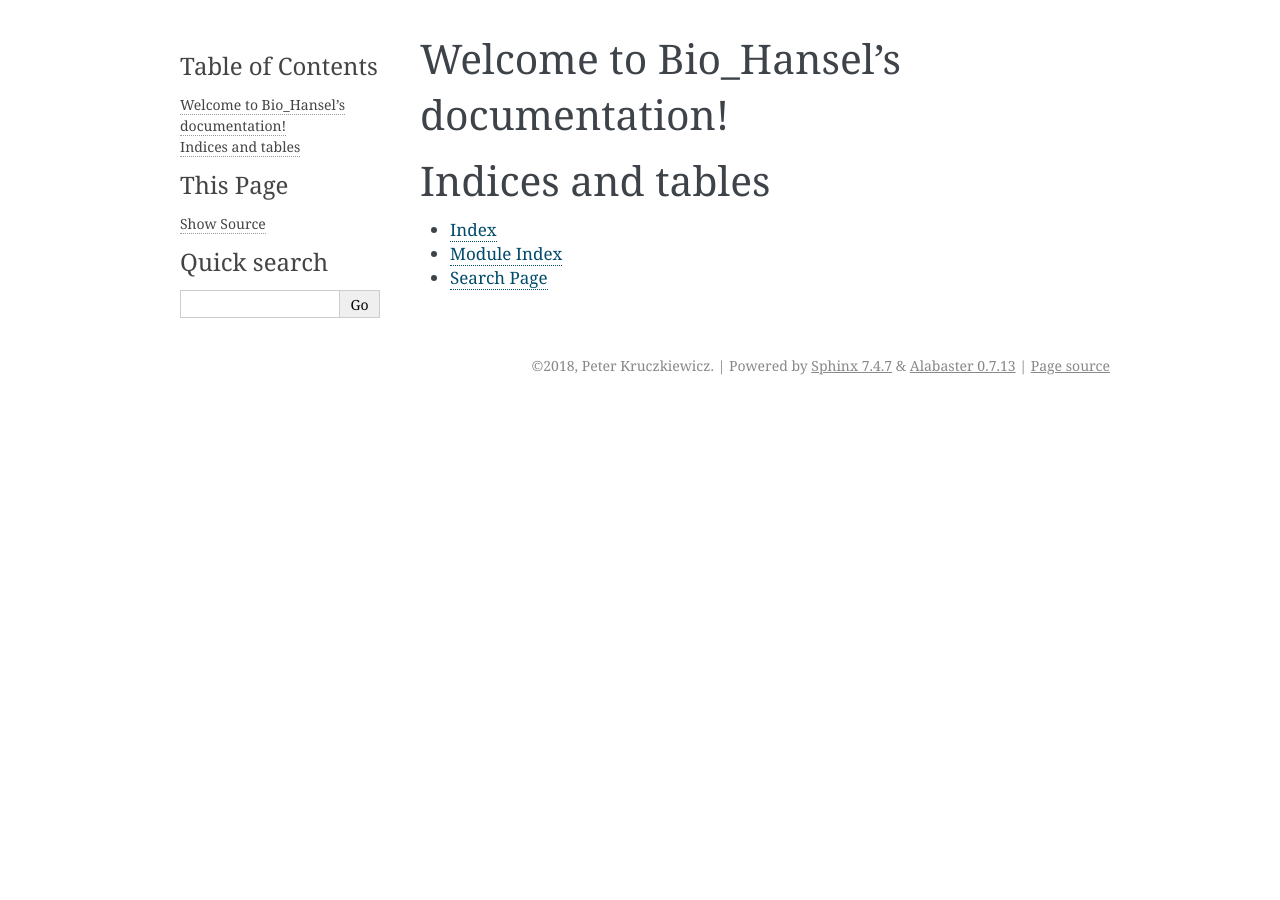
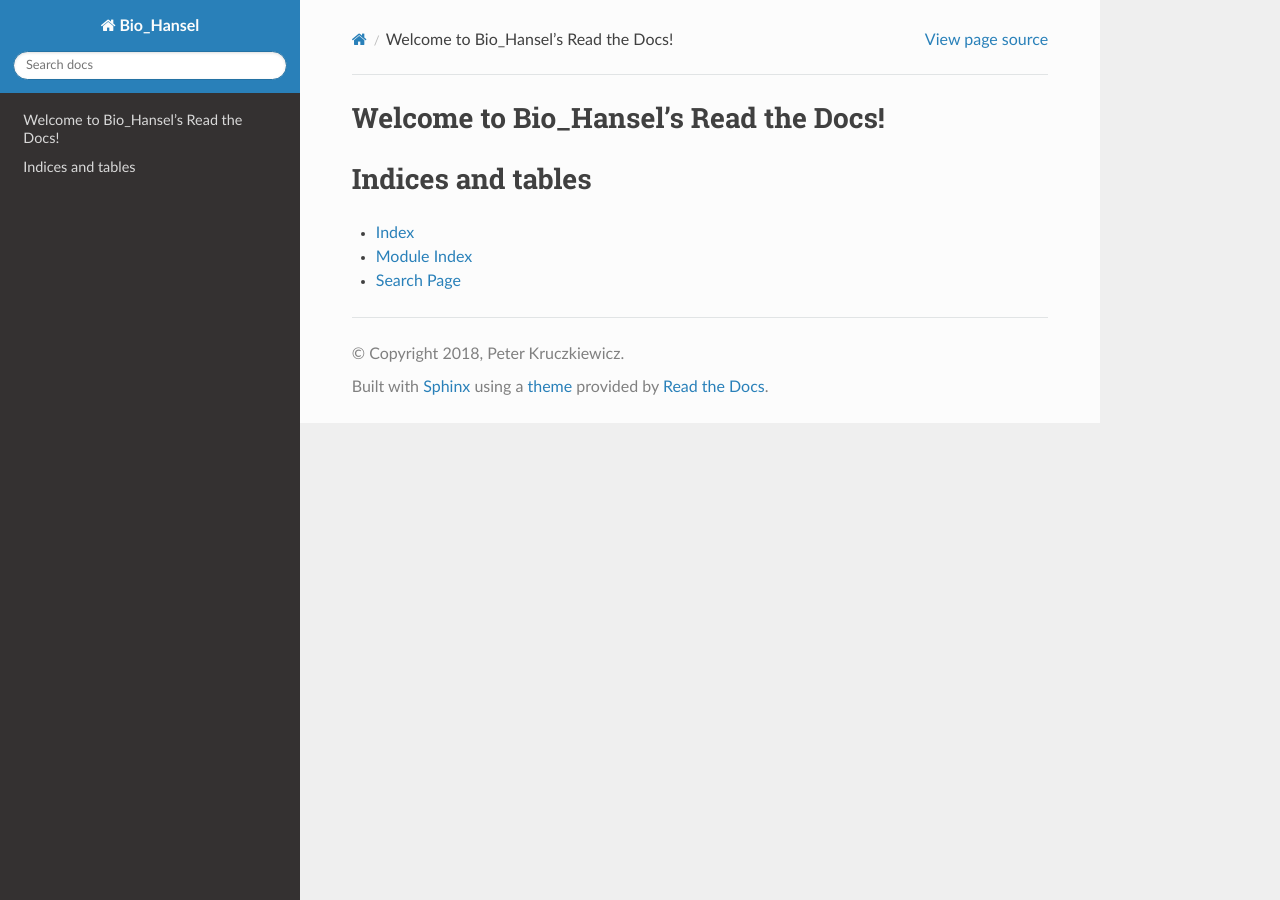
Before and after one commit to phac-nml/biohansel, a Sphinx documentation site: the page built from docs/source/index.rst, in a window 1280 px wide. Built offline with Sphinx 7.4.7 and the Read the Docs theme 2.0.0, drawn with Linux system fonts in a browser that asks for light colours.

Commit message:
changed the readthedocs theme

```diff
--- a/docs/source/conf.py
+++ b/docs/source/conf.py
@@ -12,8 +12,11 @@
 # add these directories to sys.path here. If the directory is relative to the
 # documentation root, use os.path.abspath to make it absolute, like shown here.
 #
-# import os
-# import sys
+from __future__ import division, print_function, unicode_literals
+
+import os
+import sys
+import sphinx_rtd_theme
 # sys.path.insert(0, os.path.abspath('.'))
 
 
@@ -169,9 +172,15 @@ texinfo_documents = [
 # -- Options for intersphinx extension ---------------------------------------
 
 # Example configuration for intersphinx: refer to the Python standard library.
-intersphinx_mapping = {'https://docs.python.org/': None}
+intersphinx_mapping = {
+    'python': ('https://docs.python.org/', None),
+    'sphinx': ('http://sphinx.readthedocs.io/en/latest/', None),
+}
 
 # -- Options for todo extension ----------------------------------------------
 
 # If true, `todo` and `todoList` produce output, else they produce nothing.
 todo_include_todos = True
+html_theme = 'sphinx_rtd_theme'
+html_static_path = ['_static']
+html_theme_path = [sphinx_rtd_theme.get_html_theme_path()]
--- a/docs/source/index.rst
+++ b/docs/source/index.rst
@@ -3,12 +3,12 @@
    You can adapt this file completely to your liking, but it should at least
    contain the root `toctree` directive.
 
-Welcome to Bio_Hansel's documentation!
+Welcome to Bio_Hansel's Read the Docs!
 ======================================
 
 .. toctree::
    :maxdepth: 2
-   :caption: Contents:
+   :caption: User Documentation:
 
 
 
```
